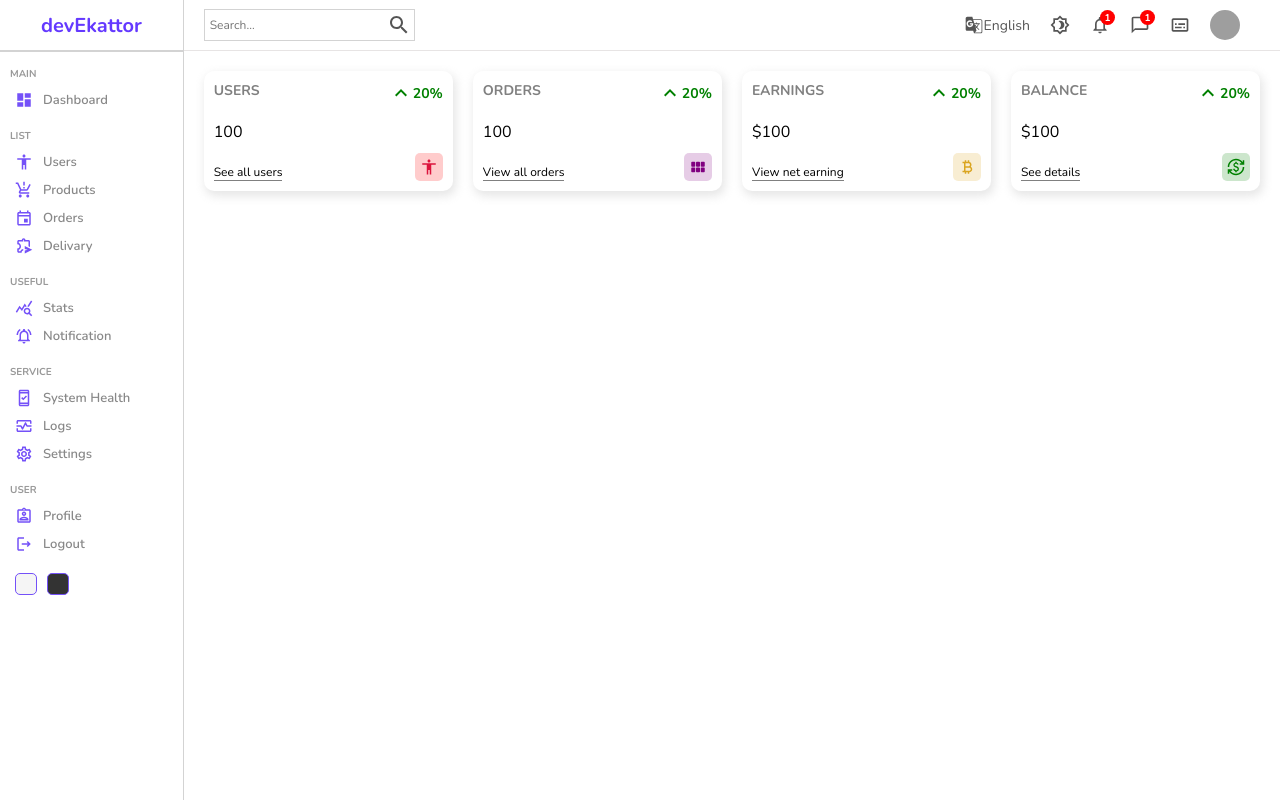
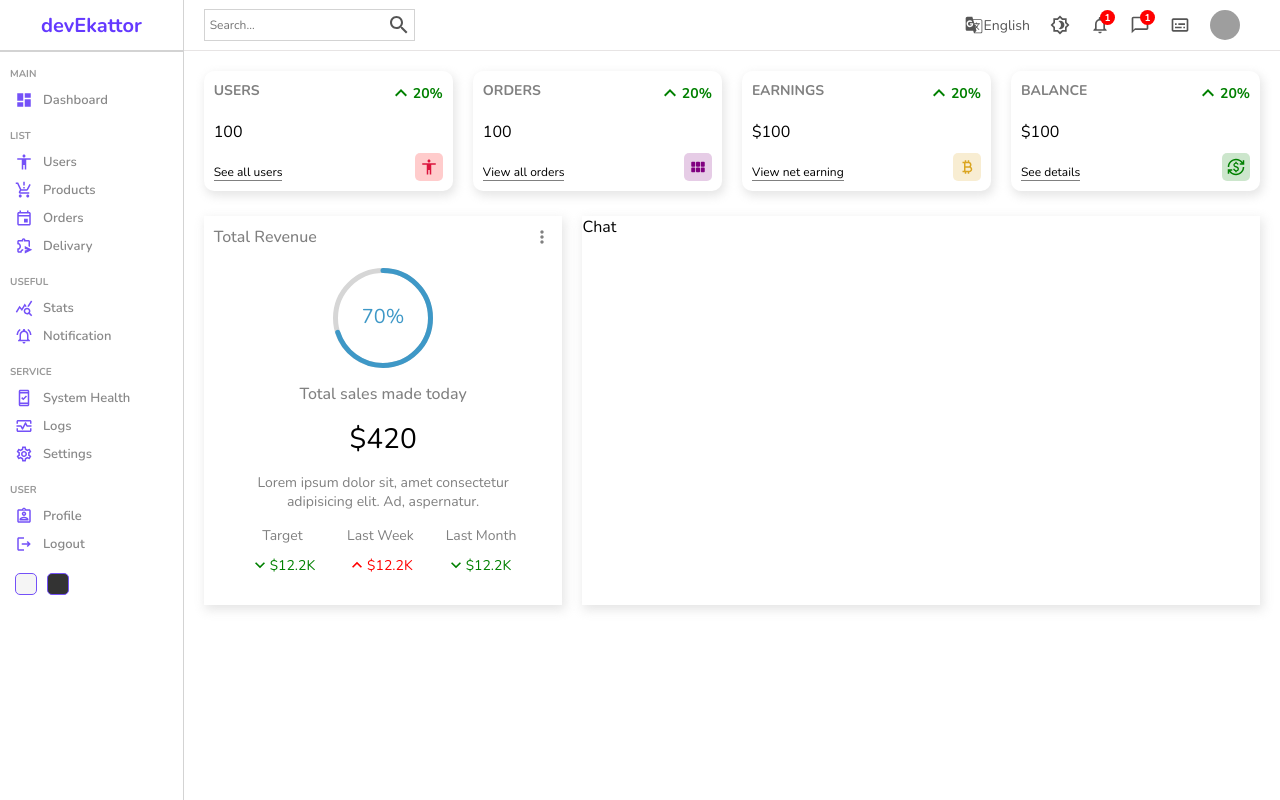
Before and after one commit to pmdev71/client_react_admin_panel, a React (Create React App) app: page / in a window 1280 px wide. Built offline with nearby package versions, Linux system fonts and the light colour scheme; grey boxes are pictures that could not be loaded.

Commit message:
feat: added progress bar component

```diff
--- a/package.json
+++ b/package.json
@@ -11,6 +11,7 @@
     "@testing-library/react": "^13.3.0",
     "@testing-library/user-event": "^13.5.0",
     "react": "^18.2.0",
+    "react-circular-progressbar": "^2.1.0",
     "react-dom": "^18.2.0",
     "react-router-dom": "^6.3.0",
     "react-scripts": "5.0.1",
--- a/src/components/chart/chart.scss
+++ b/src/components/chart/chart.scss
@@ -1,3 +1,5 @@
 .chart{
-
+    flex: 4;
+    -webkit-box-shadow: 1px 4px 10px 1px rgba(0,0,0,0.47);
+    box-shadow: 2px 4px 10px 1px rgba(201,201,201,0.47);
 }
--- a/src/components/featured/Featured.jsx
+++ b/src/components/featured/Featured.jsx
@@ -1,7 +1,53 @@
 import './featured.scss';
+import MoreVertOutlinedIcon from '@mui/icons-material/MoreVertOutlined';
+import ExpandMoreOutlinedIcon from '@mui/icons-material/ExpandMoreOutlined';
+import ExpandLessOutlinedIcon from '@mui/icons-material/ExpandLessOutlined';
+import { CircularProgressbar } from 'react-circular-progressbar';
+import 'react-circular-progressbar/dist/styles.css';
 
 const Featured = () => {
-  return <div className="featured">Featured</div>;
+  return (
+    <div className="featured">
+      <div className="top">
+        <h1 className="title">Total Revenue</h1>
+        <MoreVertOutlinedIcon fontSize="small" />
+      </div>
+      <div className="bottom">
+        <div className="featuredChart">
+          <CircularProgressbar value={70} text={'70%'} strokeWidth={5} />
+        </div>
+        <p className="title">Total sales made today</p>
+        <p className="amount">$420</p>
+        <p className="desc">
+          Lorem ipsum dolor sit, amet consectetur adipisicing elit. Ad,
+          aspernatur.
+        </p>
+        <div className="summary">
+          <div className="item">
+            <div className="itemTitle">Target</div>
+            <div className="itemResult positive">
+              <ExpandMoreOutlinedIcon fontSize="small" />
+              <div className="resultAmount">$12.2K</div>
+            </div>
+          </div>
+          <div className="item">
+            <div className="itemTitle">Last Week</div>
+            <div className="itemResult negative">
+              <ExpandLessOutlinedIcon fontSize="small" />
+              <div className="resultAmount">$12.2K</div>
+            </div>
+          </div>
+          <div className="item">
+            <div className="itemTitle">Last Month</div>
+            <div className="itemResult positive">
+              <ExpandMoreOutlinedIcon fontSize="small" />
+              <div className="resultAmount">$12.2K</div>
+            </div>
+          </div>
+        </div>
+      </div>
+    </div>
+  );
 };
 
 export default Featured;
--- a/src/components/featured/featured.scss
+++ b/src/components/featured/featured.scss
@@ -1,3 +1,82 @@
-.eatured{
+.featured{
+    flex: 2;
+    -webkit-box-shadow: 1px 4px 10px 1px rgba(0,0,0,0.47);
+    box-shadow: 2px 4px 10px 1px rgba(201,201,201,0.47);
+    padding: 10px;
 
+    .top{
+        display: flex;
+        align-items: center;
+        justify-content: space-between;
+        color: gray;
+
+        .title{
+            font-size: 16px;
+            font-weight: 500;
+        }
+
+    }
+
+    .bottom{
+        padding: 20px;
+        display: flex;
+        flex-direction: column;
+        align-items: center;
+        justify-content: center;
+        gap: 15px;
+
+        .featuredChart{
+            width: 100px;
+            height: 100px;
+        }
+
+        .title{
+            font-weight: 500;
+            color: grey;
+        }
+        .amount{
+            font-size: 28px;
+
+        }
+        .desc{
+            font-weight: 300;
+            font-size: 14px;
+            color: gray;
+            text-align: center;
+        }
+
+        .summary{
+            width: 100%;
+            display: flex;
+            align-items: center;
+            justify-content: space-around;
+
+            .item{
+                text-align: center;
+
+                .itemTitle{
+                    font-size: 14px;
+                    color: gray;
+                }
+
+                .itemResult{
+                    display: flex;
+                    align-items: center;
+                    margin-top: 10px;
+                    font-size: 14px;
+
+                    &.positive{
+                        color: green;
+                    }
+                    &.negative{
+                        color: red;
+                    }
+
+                }
+
+
+            }
+
+        }
+    }
 }
--- a/src/pages/home/Home.jsx
+++ b/src/pages/home/Home.jsx
@@ -1,3 +1,5 @@
+import Chart from '../../components/chart/Chart';
+import Featured from '../../components/featured/Featured';
 import Navbar from '../../components/navbar/Navbar';
 import Sidebar from '../../components/sidebar/Sidebar';
 import Widget from '../../components/widget/Widget';
@@ -15,6 +17,10 @@
           <Widget type="earning" />
           <Widget type="balance" />
         </div>
+        <div className="charts">
+          <Featured />
+          <Chart />
+        </div>
       </div>
     </div>
   );
--- a/src/pages/home/home.scss
+++ b/src/pages/home/home.scss
@@ -5,10 +5,14 @@
 
         flex: 6;
 
-        .widgets{
+        .widgets, .charts{
             display: flex;
             padding: 20px;
             gap: 20px;
         }
+        .charts{
+            padding: 5px 20px;
+        }
+
     }
 }
```
Also changed, not shown: 1 other file (tests, documents, lock files or other folders).
